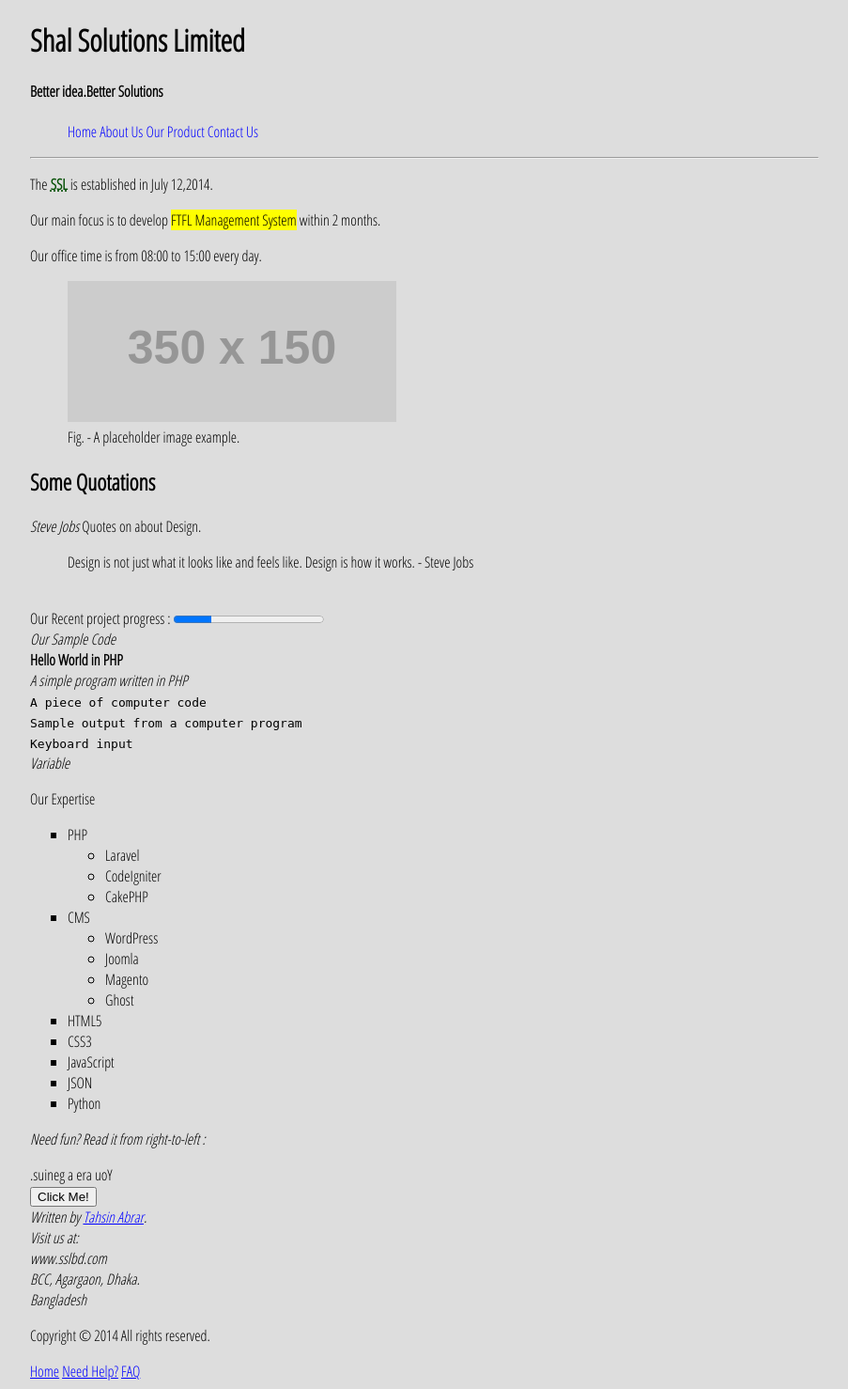
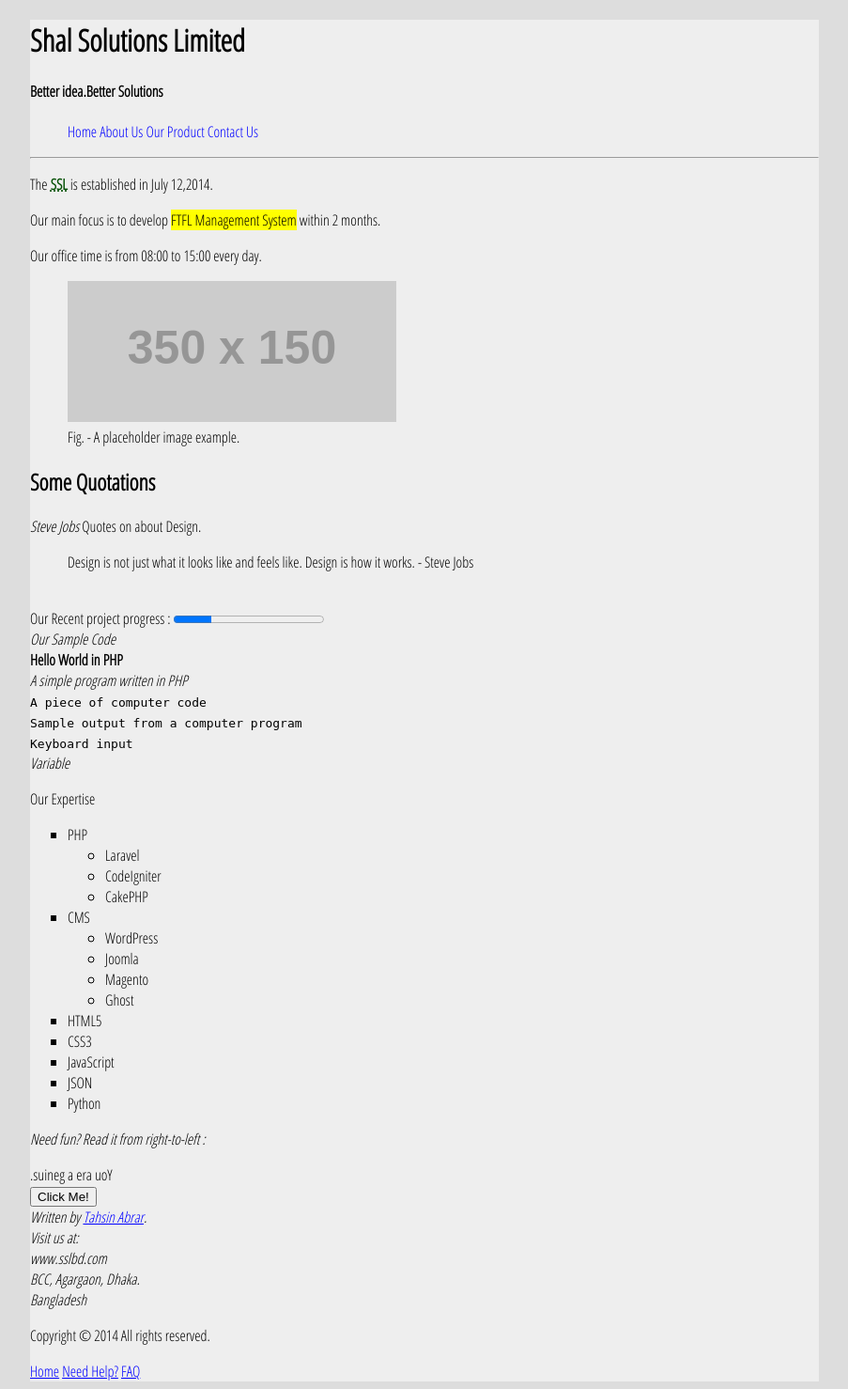
Before and after one commit to TahsinAbrar/ITS_2014000066_TahsinAbrar, a PHP site: page /simpleHomepage.html in a window 1280 px wide. Shown: the whole page at 94% size, without its empty margins (188-1091 px from the left). Run offline with PHP 8.4, Linux system fonts and the light colour scheme; grey boxes labelled with a size stand in for pictures from a placeholder-image service; some libraries are stand-ins or nearby versions.

Commit message:
background color change of #wrap

```diff
--- a/assignment/css3/style.css
+++ b/assignment/css3/style.css
@@ -24,6 +24,7 @@ p.italic{font-style: italic;}
 #wrap{
 	margin: 0 auto;
 	width: 840px;
+	background: #eee;
 }
 
 nav ul{list-style: none;}
```
